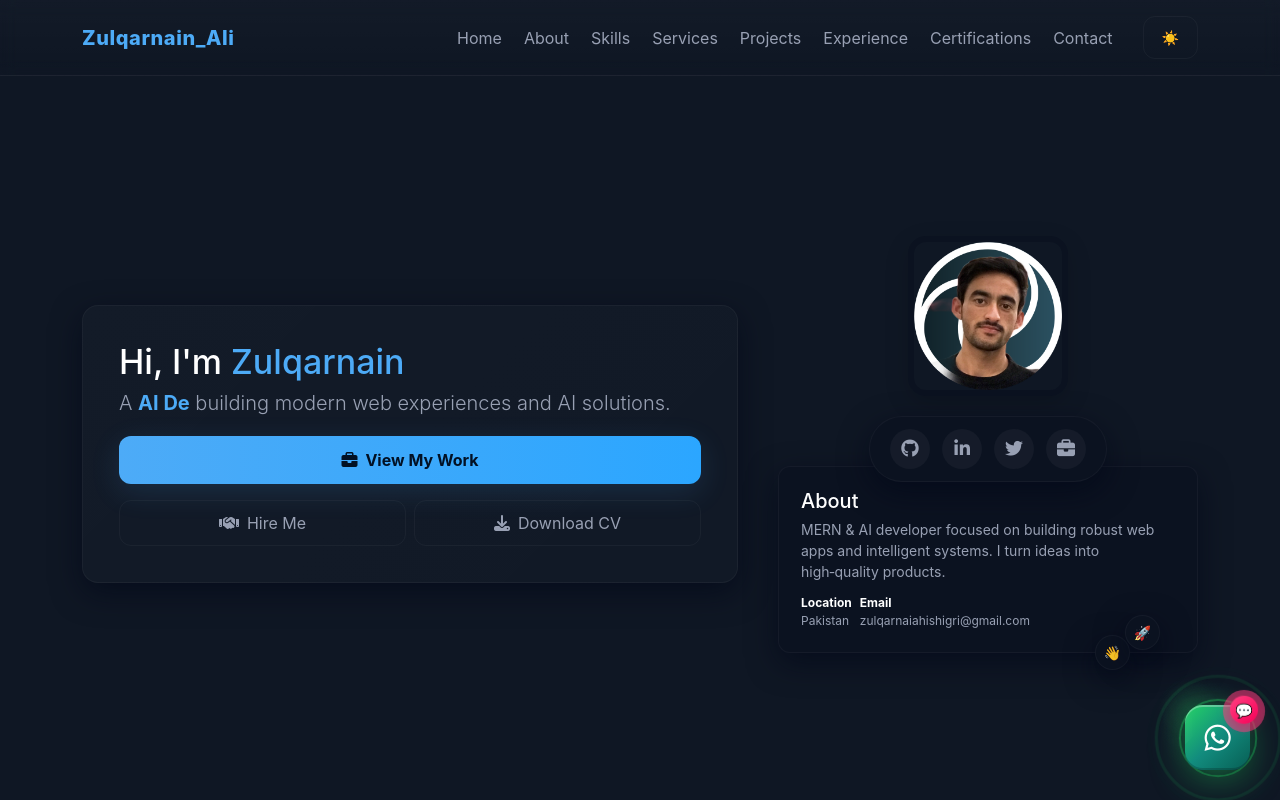
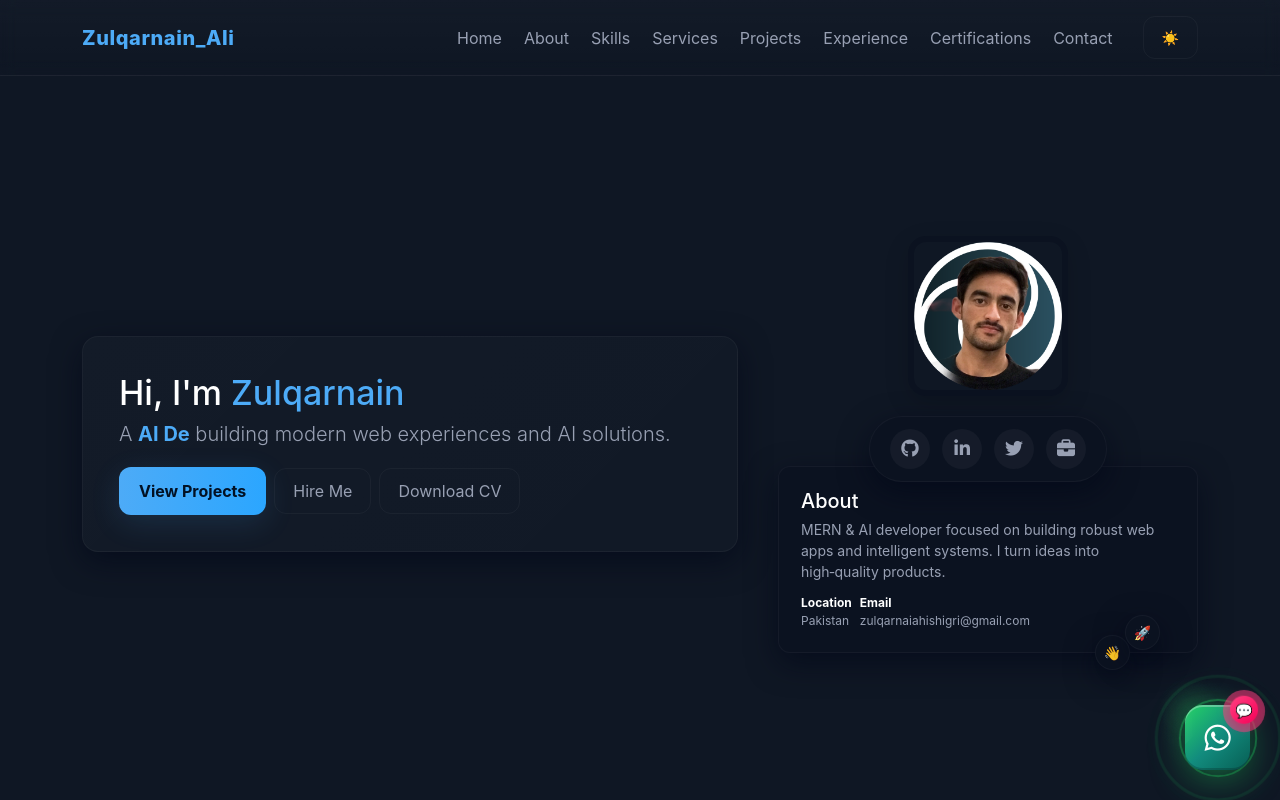
Before and after one commit to ZulqarnainAliShigri/my-portfolio, a React (Create React App) app: page / in a window 1280 px wide. Shown: the top 800 px of the page. Built offline with nearby package versions, Linux system fonts and the light colour scheme.

Commit message:
Refactor CTA buttons in Hero component

```diff
--- a/src/components/Hero.js
+++ b/src/components/Hero.js
@@ -18,29 +18,11 @@ const Hero = ({ currentPhrase }) => {
           <div className="hero-card">
             <div className="h1">Hi, I'm <span className="accent">Zulqarnain</span></div>
             <p className="lead">A <span className="type">{currentPhrase}</span> building modern web experiences and AI solutions.</p>
-<div className="cta-row">
-  <div className="row g-2">
-    <div className="col-12">
-      <a href="#projects" className="btn btn-primary-custom w-100 mb-2">
-        <i className="fas fa-briefcase me-2"></i>
-        View My Work
-      </a>
-    </div>
-    <div className="col-6">
-      <a href="#contact" className="btn btn-ghost w-100">
-        <i className="fas fa-handshake me-2"></i>
-        Hire Me
-      </a>
-    </div>
-    <div className="col-6">
-      <button onClick={downloadCV} className="btn btn-ghost w-100">
-        <i className="fas fa-download me-2"></i>
-        Download CV
-      </button>
-    </div>
-  </div>
-</div>
-          </div>
+            <div className="cta-row">
+              <a href="#projects" className="btn btn-primary-custom me-2">View Projects</a>
+              <a href="#contact" className="btn btn-ghost">Hire Me</a>
+              <button onClick={downloadCV} className="btn btn-ghost ms-2">Download CV</button>
+            </div>   </div>
 
           <aside className="profile-container">
             <img src="/images/profile-pic.png" alt="profile" className="profile" />
```
